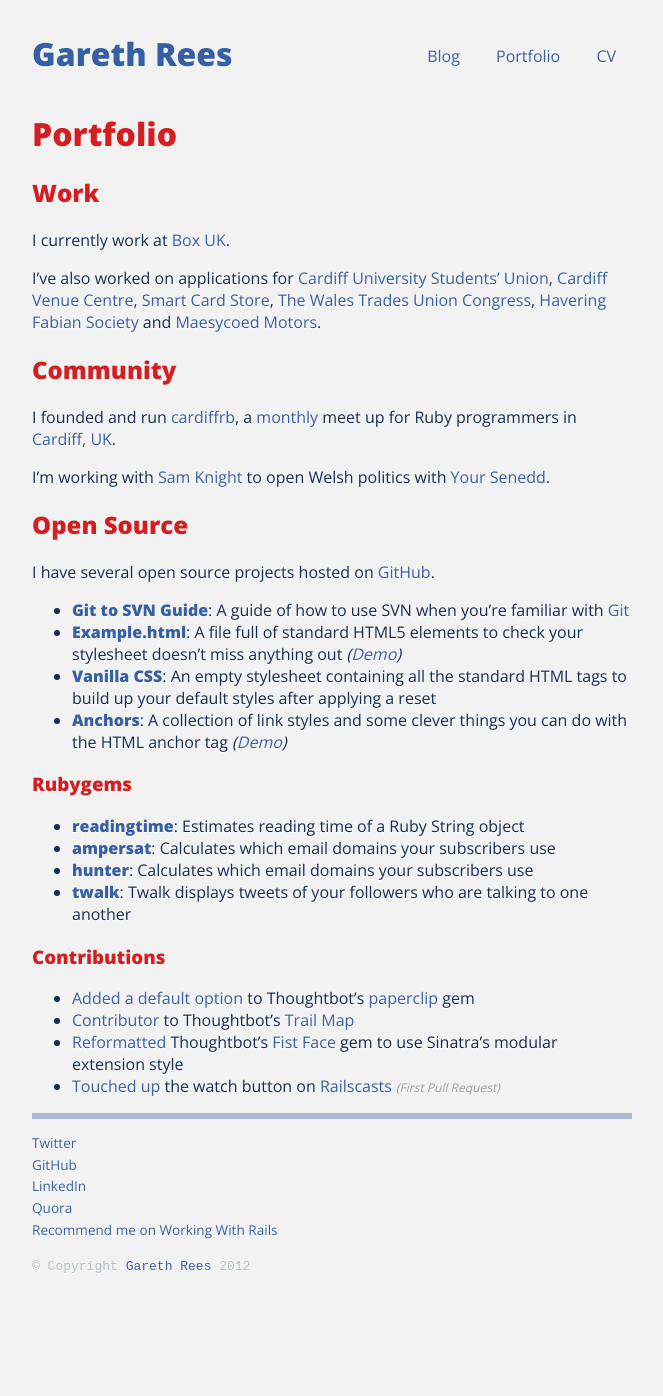
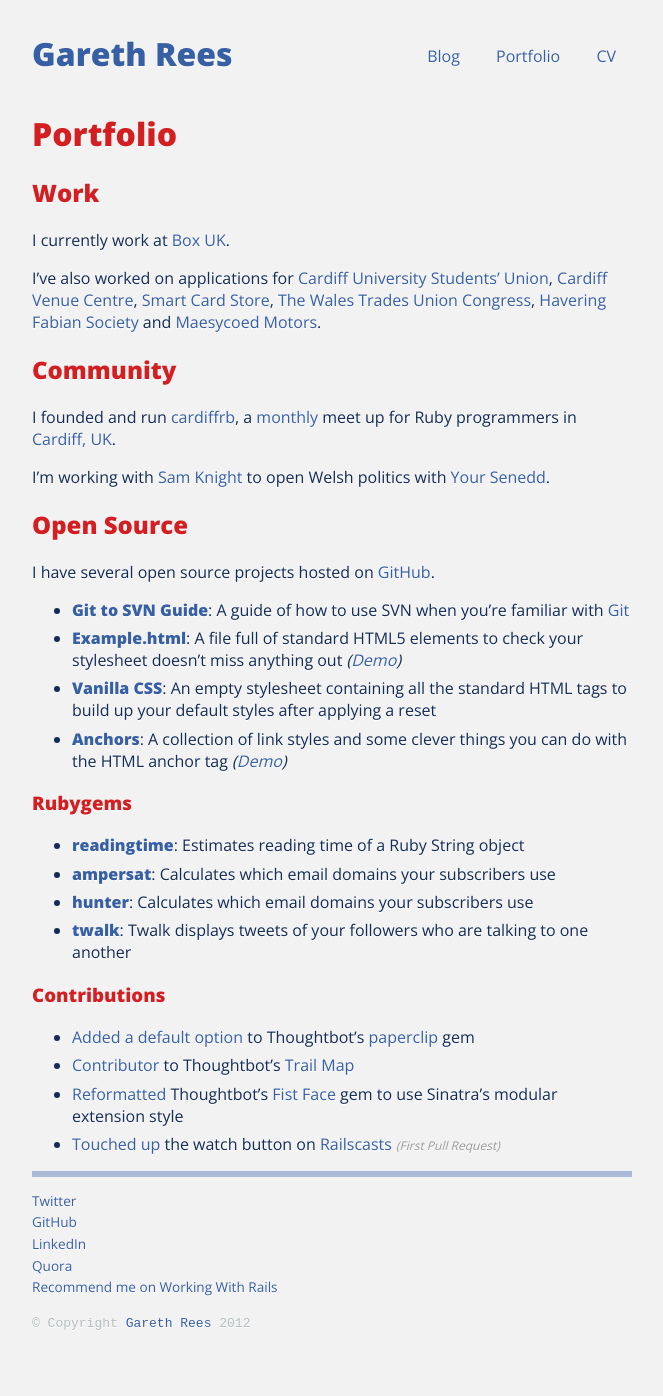
Before and after one commit to garethrees/garethrees.github.com, a Jekyll site: the page built from portfolio.md, in a window 1280 px wide. Shown: the whole page, without its empty margins (308-971 px from the left). Built offline with Jekyll 4.4.1, drawn with Linux system fonts in a browser that asks for light colours; some web fonts are replaced; before the commit the page ends 1339 px from its top, so only the background shows below that.

Commit message:
Add margin to <li>

```diff
--- a/stylesheets/application.css
+++ b/stylesheets/application.css
@@ -50,6 +50,10 @@
   text-shadow: none;
 }
 
+li {
+  margin-bottom: 0.4em;
+}
+
 .wrap {
   margin: 0 auto;
   max-width: 600px;
@@ -83,6 +87,7 @@
 
 .main-nav li {
   display: inline-block;
+  margin: 0;
 }
 
 .main-nav a {
```
